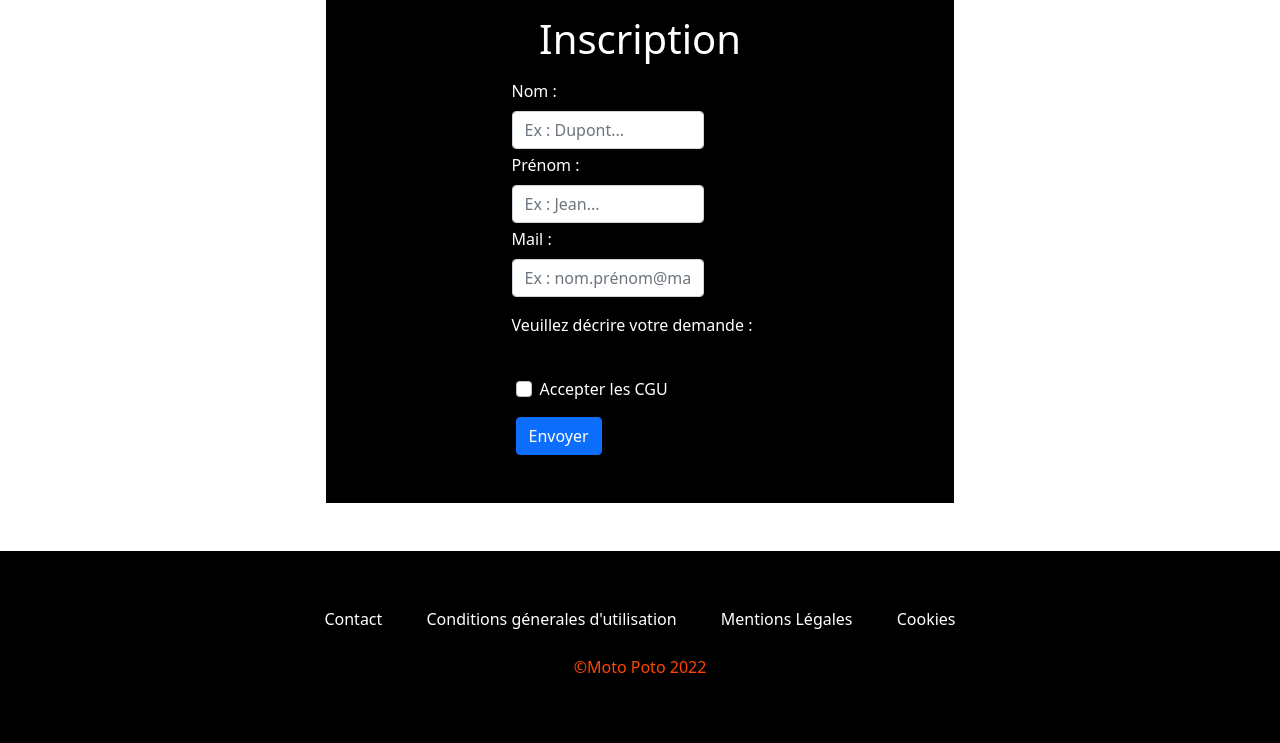
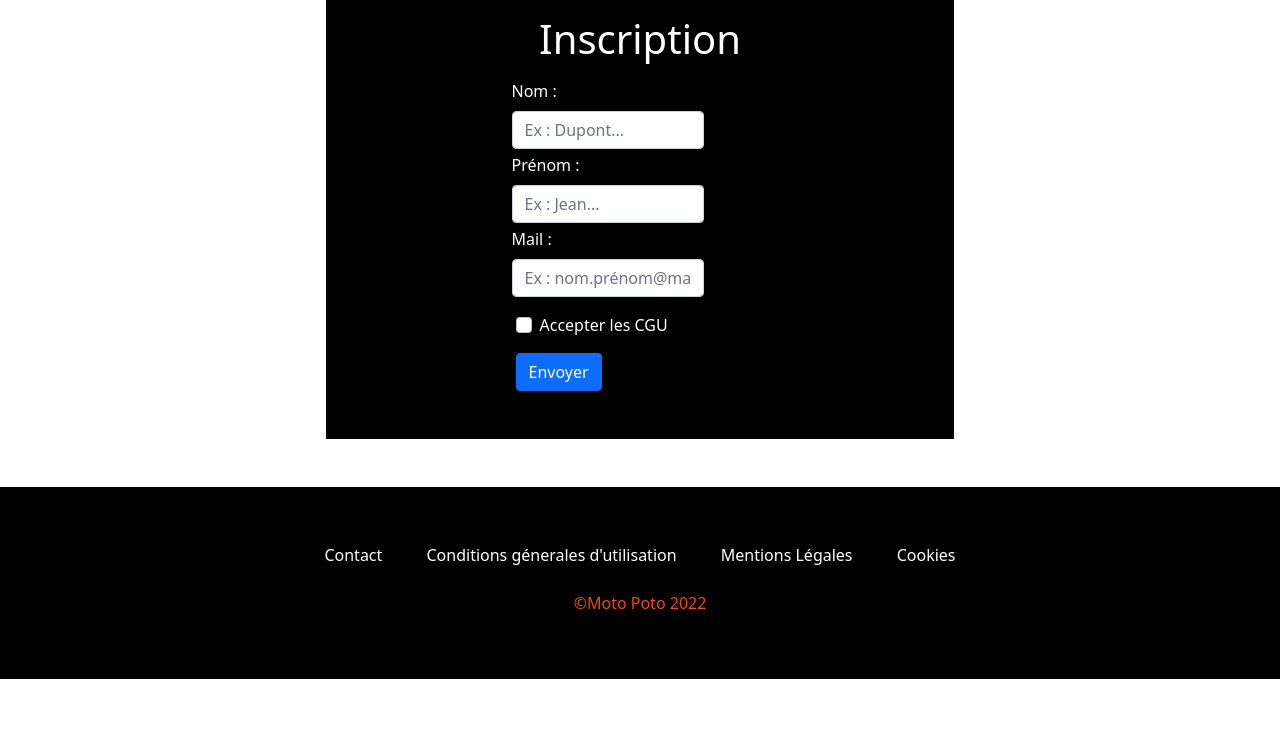
Before and after one commit to M-roujolle/Lhriders, a PHP site: page /inscription.php in a window 1280 px wide. Shown: the part 135-878 px from the top of the page. After the commit the page ends 814 px from the top, so only its background shows below. Run offline with PHP 8.4, Linux system fonts and the light colour scheme; some libraries are stand-ins or nearby versions.

Commit message:
modif formulaire inscription

```diff
--- a/inscription.php
+++ b/inscription.php
@@ -58,15 +58,6 @@
                                 </span>
                                 <input value="<?= isset($_POST["mail"]) ? htmlspecialchars($_POST["mail"]) : "" ?>" name=" mail" type="mail" class="form-control w-75" id="mail" placeholder="Ex : nom.prénom@mail.fr...">
                             </div>
-
-                            <div class="mt-1">
-                                <p>Veuillez décrire votre demande :</p>
-                                <label for="inputPassword6" class="col-form-label"></label><span class="text-danger">
-                                    <?=
-                                    $arrayError["story"] ?? "";
-                                    ?>
-                                </span>
-                            </div>
                             <div class="mb-3 form-check ms-1">
                                 <input type="checkbox" class="form-check-input" name="checkBox" id="checkBox">
                                 <label class="form-check-label" for="checkBox">Accepter les CGU</label><span class="text-danger">
```
